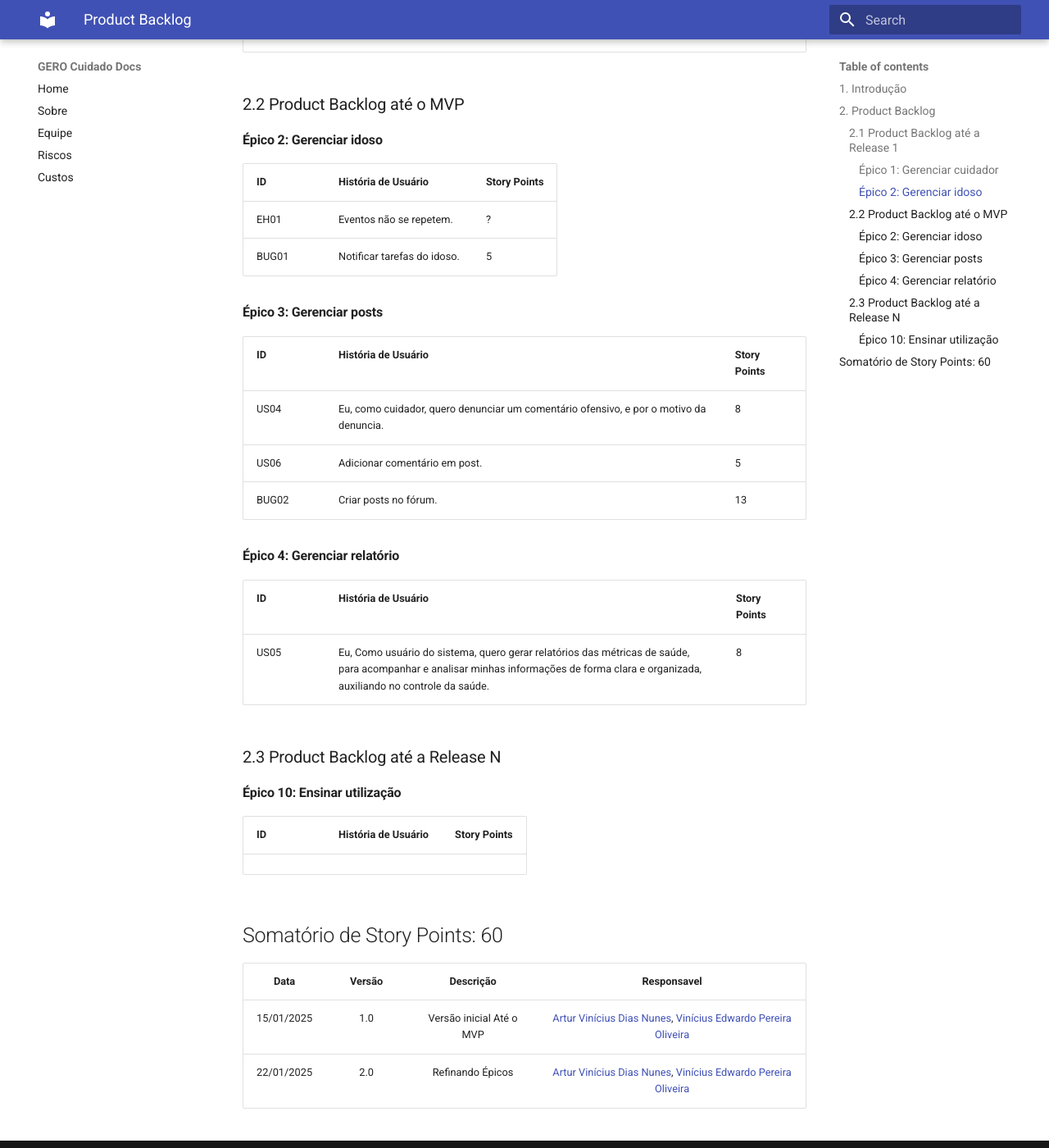
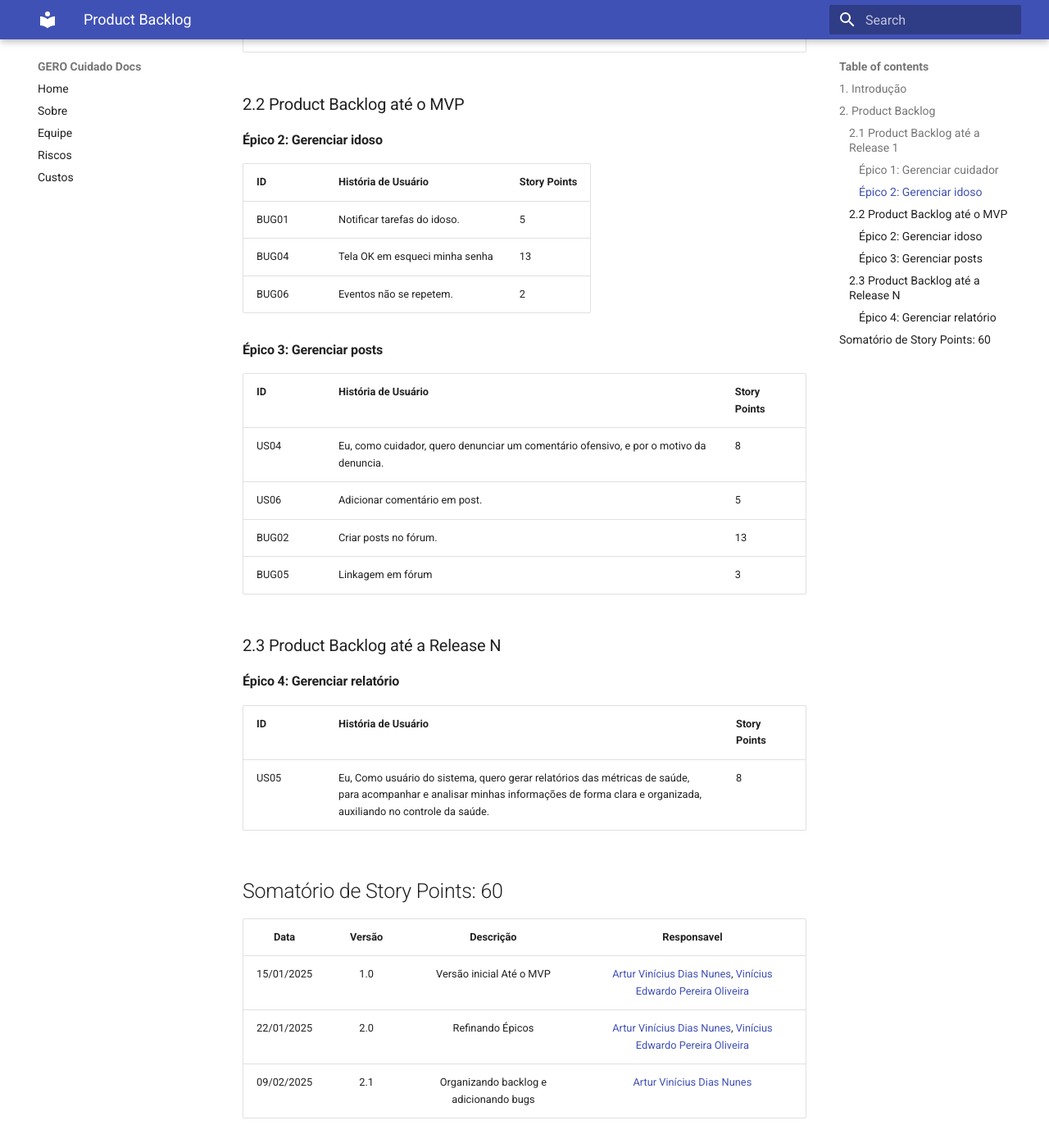
Before and after one commit to fga-eps-mds/2024-2-GEROcuidado-Docs, an MkDocs documentation site: the page built from docs/Produto/backlog.md, in a window 1280 px wide and 1400 px high, scrolled down 1282 px. Shown: the whole window at 82% size. Built offline with MkDocs 1.6.1 and Material for MkDocs 9.7.7, drawn with Linux system fonts in a browser that asks for light colours.

Commit message:
Atualizando backlog

```diff
--- a/docs/Produto/backlog.md
+++ b/docs/Produto/backlog.md
@@ -40,8 +40,9 @@ Dentro do Product Backlog do projeto, os itens são categorizados como **Épicos
 
 | ID  | História de Usuário | Story Points |
 |-----|---------------------|-------------|
-| EH01   | Eventos não se repetem. | ? |
 | BUG01   | Notificar tarefas do idoso. | 5 |
+| BUG04   | Tela OK em esqueci minha senha | 13 |
+| BUG06   | Eventos não se repetem. | 2 |
 
 #### Épico 3: Gerenciar posts
 
@@ -50,6 +51,9 @@ Dentro do Product Backlog do projeto, os itens são categorizados como **Épicos
 | US04   | Eu, como cuidador, quero denunciar um comentário ofensivo, e por o motivo da denuncia. | 8 |
 | US06   | Adicionar comentário em post. | 5 |
 | BUG02   | Criar posts no fórum. | 13 |
+| BUG05 | Linkagem em fórum | 3 |
+
+### 2.3 Product Backlog até a Release N
 
 #### Épico 4: Gerenciar relatório
 
@@ -57,15 +61,9 @@ Dentro do Product Backlog do projeto, os itens são categorizados como **Épicos
 |-----|---------------------|-------------|
 | US05   | Eu, Como usuário do sistema, quero gerar relatórios das métricas de saúde, para acompanhar e analisar minhas informações de forma clara e organizada, auxiliando no controle da saúde. | 8 |
 
-### 2.3 Product Backlog até a Release N
-
-#### Épico 10: Ensinar utilização
-
-| ID  | História de Usuário | Story Points |
-|-----|---------------------|-------------|
-
 ## Somatório de Story Points: 60
 | Data | Versão | Descrição | Responsavel |
 | :-----: | :-------------: | :---------------: | :-: |
 | 15/01/2025 | 1.0 | Versão inicial Até o MVP | [Artur Vinícius Dias Nunes](https://github.com/ArturVinicius), [Vinícius Edwardo Pereira Oliveira](https://github.com/viniciused26) |
 | 22/01/2025 | 2.0 | Refinando Épicos | [Artur Vinícius Dias Nunes](https://github.com/ArturVinicius), [Vinícius Edwardo Pereira Oliveira](https://github.com/viniciused26) |
+| 09/02/2025 | 2.1 | Organizando backlog e adicionando bugs | [Artur Vinícius Dias Nunes](https://github.com/ArturVinicius) |
```
